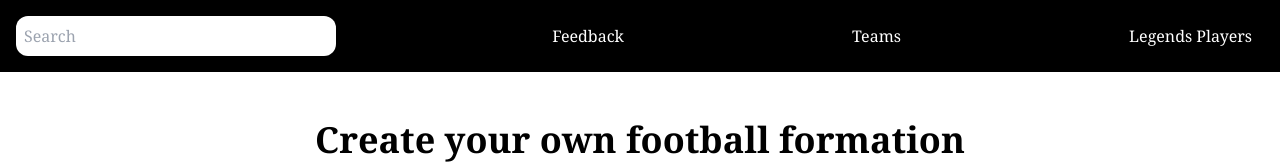
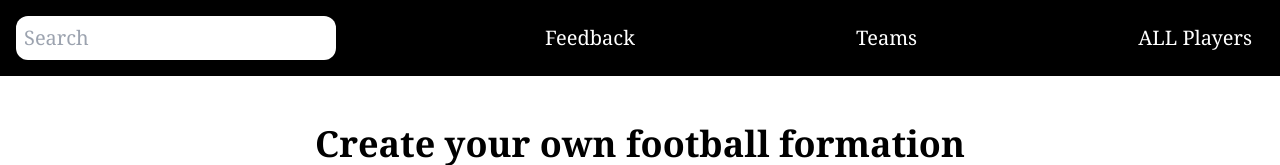
Before and after one commit to Youcode-Classe-E-2024-2025/Moustapha_Ndiaye-FUT, a website: page index.html in a window 1280 px wide. Shown: the top 165 px of the page. Drawn offline with Linux system fonts and the light colour scheme.

Commit message:
font of navbar corrected and review of html and tailwind done

```diff
--- a/index.html
+++ b/index.html
@@ -15,16 +15,17 @@
             <div>
                 <ul class="flex justify-between items-center">
                     <li class="flex-grow max-w-xs">
-                        <input type="text" placeholder="Search" class="rounded-xl w-full p-2 text-black">
+                        <input type="text" placeholder="Search"
+                            class="rounded-xl w-full p-2 text-black text-xs md:text-xl">
                     </li>
                         <a href="#">
-                        <li class="hover:text-gray-400 px-3">Feedback</li>
+                            <li class="hover:text-gray-400 px-3 text-xs md:text-xl">Feedback</li>
                         </a>
                         <a href="#">
-                        <li class="hover:text-gray-400 px-3">Teams</li>
+                            <li class="hover:text-gray-400 px-3 text-xs md:text-xl">Teams</li>
                         </a>
                         <a href="#">
-                        <li class="hover:text-gray-400 px-3">Legends Players</li>
+                            <li class="hover:text-gray-400 px-3 whitespace-nowrap text-xs md:text-xl">ALL Players</li>
                         </a>
                 </ul>
             </div>
@@ -89,13 +90,15 @@
         <div class="flex justify-between items-center">
             <p class="font-serif lg:text-4xl md:text-2xl sm:xl p-2 font-bold text-white">Follow Us : </p>
             <!-- Icône Facebook -->
-            <a href="https://www.facebook.com" target="_blank" class="fab fa-facebook-f text-white lg:text-4xl md:text-2xl sm:xl"></a>
+            <a href="https://www.facebook.com" target="_blank"
+                class="fab fa-facebook-f text-white lg:text-4xl md:text-2xl sm:xl"></a>
 
             <!-- Icône X (anciennement Twitter) -->
             <a href="https://www.x.com" target="_blank" class="fab fa-x text-white lg:text-4xl md:text-2xl sm:xl"></a>
 
             <!-- Icône Instagram -->
-            <a href="https://www.instagram.com" target="_blank" class="fab fa-instagram text-white lg:text-4xl md:text-2xl sm:xl"></a>
+            <a href="https://www.instagram.com" target="_blank"
+                class="fab fa-instagram text-white lg:text-4xl md:text-2xl sm:xl"></a>
 
         </div>
     </footer>
```
Also changed, not shown: assets/style/output.css. Lines whose indentation alone changed are shown as unchanged.
